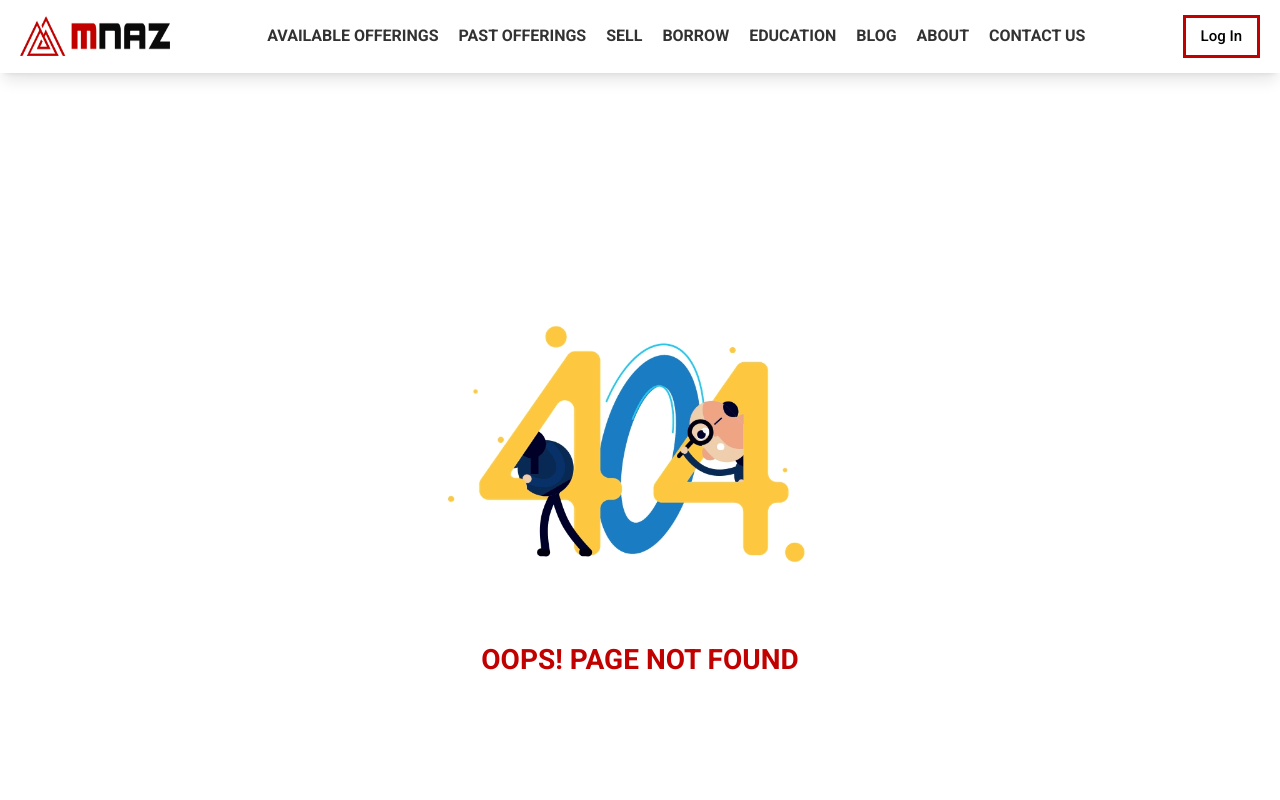
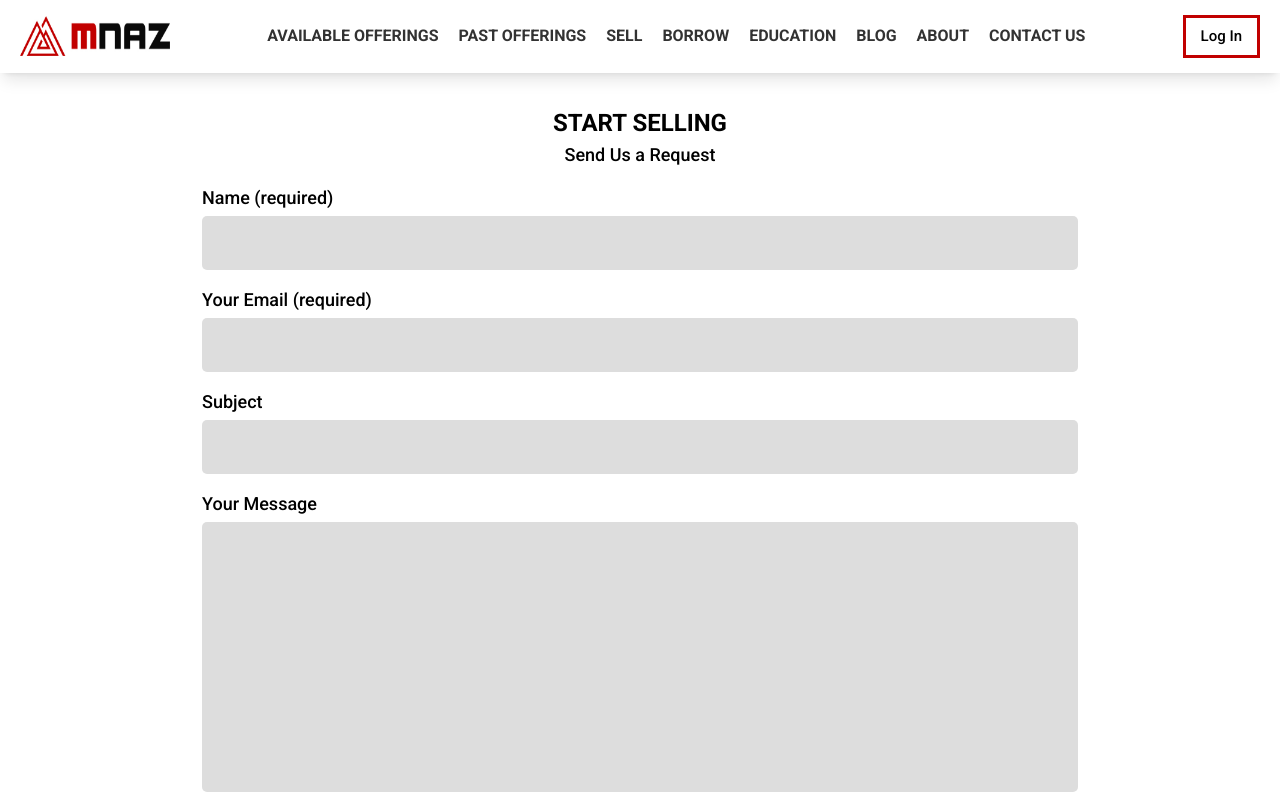
Before and after one commit to M-Alam116/mnaz, a Next.js app: page /start-selling in a window 1280 px wide. Before the commit this address had no page. Shown: the top 800 px of the page. Built offline with nearby package versions, Linux system fonts and the light colour scheme.

Commit message:
added some links

```diff
--- a/layout/Footer.js
+++ b/layout/Footer.js
@@ -24,13 +24,19 @@ export default function Footer() {
         <div className="flex flex-col gap-[5px] justify-center items-center">
           <h1 className="text-[20px] font-[700]">Follow Us</h1>
           <div className="flex gap-[10px]">
-            <Link href="/">
+            <Link
+              href="https://www.facebook.com/crowdtrustdeed"
+              target="_blank"
+            >
               <FaFacebookSquare className="w-[32px] h-[35px] text-secondaryColor cursor-pointer" />
             </Link>
-            <Link href="/">
+            <Link
+              href="https://www.linkedin.com/company/crowdtrustdeed/"
+              target="_blank"
+            >
               <FaLinkedin className="w-[32px] h-[35px] text-secondaryColor cursor-pointer" />
             </Link>
-            <Link href="/">
+            <Link href="https://twitter.com/CrowdTrustDeed" target="_blank">
               <FaTwitterSquare className="w-[32px] h-[35px] text-secondaryColor cursor-pointer" />
             </Link>
           </div>
--- a/pages/borrow/index.js
+++ b/pages/borrow/index.js
@@ -21,9 +21,13 @@ function Borrow() {
         <div className="flex flex-col justify-center items-center py-[2rem] w-full md:w-[60%] mx-auto gap-[8px] px-[10px]">
           <p className="text-[16px] font-[500] opacity-80 leading-[25px]">
             Should you need a 12-24 month bridge loan,{" "}
-            <Link href="/" className="text-blue-800">
+            <Link
+              href="https://mortgagevintage.com/"
+              target="_blank"
+              className="text-blue-800"
+            >
               click here
-            </Link>{" "}
+            </Link>
             to Request-a-Quote from MNAZ and you will be directed to a broker or
             lender that specializes in your hard money loan scenario.
           </p>
@@ -33,7 +37,8 @@ function Borrow() {
             borrowers looking to capitalize on market opportunities.
           </p>
           <Link
-            href="/"
+            href="https://mortgagevintage.com/brokers/hard-money-loan-programs/"
+            target="_blank"
             className="text-[16px] font-[500] opacity-80 leading-[25px] text-blue-800"
           >
             Click to View Current Hard Money Loan
@@ -44,7 +49,9 @@ function Borrow() {
           <h1 className="text-[20px] font-[500] text-center">
             We're here to help you Earn Money!
           </h1>
-          <button className="btn">Ask how we do it</button>
+          <Link href="/how-it-works" target="_blank">
+            <button className="btn">Ask how we do it</button>
+          </Link>
         </div>
       </div>
     </Fragment>
--- a/pages/index.js
+++ b/pages/index.js
@@ -1,5 +1,6 @@
 import { Fragment } from "react";
 import Head from "next/head";
+import Link from "next/link";
 export default function Home() {
   return (
     <Fragment>
@@ -14,12 +15,16 @@ export default function Home() {
               Find, Pledge and Buy High Yield California Trust Deeds
             </p>
             <div className="flex flex-col sm:flex-row gap-[1rem] mt-4">
-              <button className="border-[3px] border-secondaryColor text-[15px] font-[500] py-[5px] px-[10px] text-white">
+              <Link href="/how-it-works">
+                <button className="border-[3px] border-secondaryColor text-[15px] font-[500] py-[10px] px-[10px] text-white">
                   How it works
                 </button>
+              </Link>
+              <Link href="/sign-up">
                 <button className="btn rounded-[5px] text-white">
                   Register as an investor
                 </button>
+              </Link>
             </div>
           </div>
         </div>
@@ -131,18 +136,22 @@ export default function Home() {
             <h1 className="text-[18px] font-[700] text-primaryColor">
               AVAILABLE OFFERINGS
             </h1>
+            <Link href="/available-offerings">
               <button className="text-[16px] font-[500] border-[2px] text-primaryColor border-secondaryColor p-[15px] rounded-[5px] hover:bg-secondaryColor transition-all duration-300">
                 CHECK OFFERINGS
               </button>
+            </Link>
           </div>
 
           <div className="w-full max-w-[400px] flex flex-col gap-[1rem] items-center justify-center h-[20rem] bg-blueColor rounded-[5px]">
             <h1 className="text-[18px] font-[700] text-primaryColor">
               REACH OUT TO US
             </h1>
+            <Link href="/contact">
               <button className="text-[16px] font-[500] border-[2px] text-primaryColor border-secondaryColor p-[15px] rounded-[5px] hover:bg-secondaryColor transition-all duration-300">
                 VIEW CONTACT INFO
               </button>
+            </Link>
           </div>
         </div>
 
--- a/pages/sell/index.js
+++ b/pages/sell/index.js
@@ -1,5 +1,6 @@
 import Image from "next/image";
 import { Fragment } from "react";
+import Link from "next/link";
 import Head from "next/head";
 function Sell() {
   return (
@@ -155,7 +156,9 @@ function Sell() {
               Title, escrow and closing charges are not included in the
               marketplace fee.
             </p>
-            <button className="btn mt-[2rem]">Start Selling</button>
+            <Link href="/start-selling">
+              <button className="btn mt-[2rem]">Start Selling</button>
+            </Link>
           </div>
           <div className="lg:col-span-1 order-1 lg:order-2 w-full">
             <Image
--- a/pages/sign-up/index.js
+++ b/pages/sign-up/index.js
@@ -6,6 +6,8 @@ import InputLabel from "@mui/material/InputLabel";
 import MenuItem from "@mui/material/MenuItem";
 import FormControl from "@mui/material/FormControl";
 import Select from "@mui/material/Select";
+import { Fragment } from "react";
+import Head from "next/head";
 
 function Signup() {
   const [role, setRole] = useState("");
@@ -25,13 +27,19 @@ function Signup() {
   };
 
   return (
-    <div className="container py-[2rem] px-[10px]">
+    <Fragment>
+      <Head>
+        <title>Sign Up | MNAZ</title>
+      </Head>
+      <div className="container py-[3rem] px-[10px]">
         <div className="w-full md:w-[80%] flex flex-col mx-auto">
           <div className="flex flex-col gap-[10px]">
             <p className="text-[16px] font-[400]">Connect using</p>
             <div className="bg-secondaryColor flex gap-[1rem] items-center p-[12px] cursor-pointer">
               <FaFacebookF className="w-[25px] h-[25px] text-primaryColor" />
-            <p className="text-[18px] font-[500] text-primaryColor">Facebook</p>
+              <p className="text-[18px] font-[500] text-primaryColor">
+                Facebook
+              </p>
             </div>
           </div>
           <div className="flex flex-col gap-[1rem] my-[2rem]">
@@ -136,6 +144,7 @@ function Signup() {
           </Link>
         </div>
       </div>
+    </Fragment>
   );
 }
 
--- a/pages/signin/index.js
+++ b/pages/signin/index.js
@@ -1,6 +1,8 @@
 import { useState } from "react";
 import { FaFacebookF } from "react-icons/fa";
 import Link from "next/link";
+import { Fragment } from "react";
+import Head from "next/head";
 
 function SignIn() {
   const [showPassword, setShowPassword] = useState(true);
@@ -10,13 +12,19 @@ function SignIn() {
   };
 
   return (
-    <div className="container py-[2rem] px-[10px]">
+    <Fragment>
+      <Head>
+        <title>Sign In | MNAZ</title>
+      </Head>
+      <div className="container py-[3rem] px-[10px]">
         <div className="w-full md:w-[80%] flex flex-col mx-auto">
           <div className="flex flex-col gap-[10px]">
             <p className="text-[16px] font-[400]">Connect using</p>
             <div className="bg-secondaryColor flex gap-[1rem] items-center p-[12px] cursor-pointer">
               <FaFacebookF className="w-[25px] h-[25px] text-primaryColor" />
-            <p className="text-[18px] font-[500] text-primaryColor">Facebook</p>
+              <p className="text-[18px] font-[500] text-primaryColor">
+                Facebook
+              </p>
             </div>
           </div>
           <div className="flex flex-col gap-[1rem] my-[2rem]">
@@ -50,13 +58,23 @@ function SignIn() {
 
             <button className="btn uppercase">login</button>
           </form>
-        <Link href="/sign-up">
-          <p className="text-[16px] font-[500] text-secondaryColor mt-[2rem]">
+          <div className="flex sm:justify-between items-center flex-col sm:flex-row">
+            <Link
+              href="/sign-up"
+              className="text-[16px] font-[500] text-secondaryColor mt-[2rem]"
+            >
               Don't have an account? Click here to Sign Up!
-          </p>
+            </Link>
+            <Link
+              href="/signin"
+              className="text-[16px] font-[500] text-secondaryColor mt-[2rem]"
+            >
+              Forgot Your Password?
             </Link>
           </div>
         </div>
+      </div>
+    </Fragment>
   );
 }
 
--- /dev/null
+++ b/pages/start-selling/index.js
@@ -0,0 +1,63 @@
+import { Fragment } from "react";
+import Head from "next/head";
+
+function StartSelling() {
+  return (
+    <Fragment>
+      <Head>
+        <title>Start Selling on CTD | MNAZ</title>
+      </Head>
+      <div className="container flex flex-col items-center justify-center py-[2rem]">
+        <div className="flex flex-col gap-[1rem] w-full lg:w-[70%] px-[10px]">
+          <div className="flex flex-col items-center justify-center">
+            <h1 className="text-[24px] font-[600]">START SELLING</h1>
+            <p className="text-[18px] font-[500]">Send Us a Request</p>
+          </div>
+          <form action="" className="flex flex-col gap-[1rem]">
+            <div className="flex flex-col gap-[5px]">
+              <label htmlFor="" className="text-[18px] font-[500]">
+                Name (required)
+              </label>
+              <input
+                type="text"
+                required
+                className="bg-grayColor border-none p-[15px] rounded-[5px] outline-[1px] outline-secondaryColor"
+              />
+            </div>
+            <div className="flex flex-col gap-[5px]">
+              <label htmlFor="" className="text-[18px] font-[500]">
+                Your Email (required)
+              </label>
+              <input
+                type="email"
+                required
+                className="bg-grayColor border-none p-[15px] rounded-[5px] outline-[1px] outline-secondaryColor"
+              />
+            </div>
+            <div className="flex flex-col gap-[5px]">
+              <label htmlFor="" className="text-[18px] font-[500]">
+                Subject
+              </label>
+              <input
+                type="text"
+                className="bg-grayColor border-none p-[15px] rounded-[5px] outline-[1px] outline-secondaryColor"
+              />
+            </div>
+            <div className="flex flex-col gap-[5px]">
+              <label htmlFor="" className="text-[18px] font-[500]">
+                Your Message
+              </label>
+              <textarea
+                rows={10}
+                className="bg-grayColor border-none p-[15px] rounded-[5px] outline-[1px] outline-secondaryColor resize-none"
+              />
+            </div>
+            <button className="btn">SEND</button>
+          </form>
+        </div>
+      </div>
+    </Fragment>
+  );
+}
+
+export default StartSelling;
```
Lines whose indentation alone changed are shown as unchanged.
